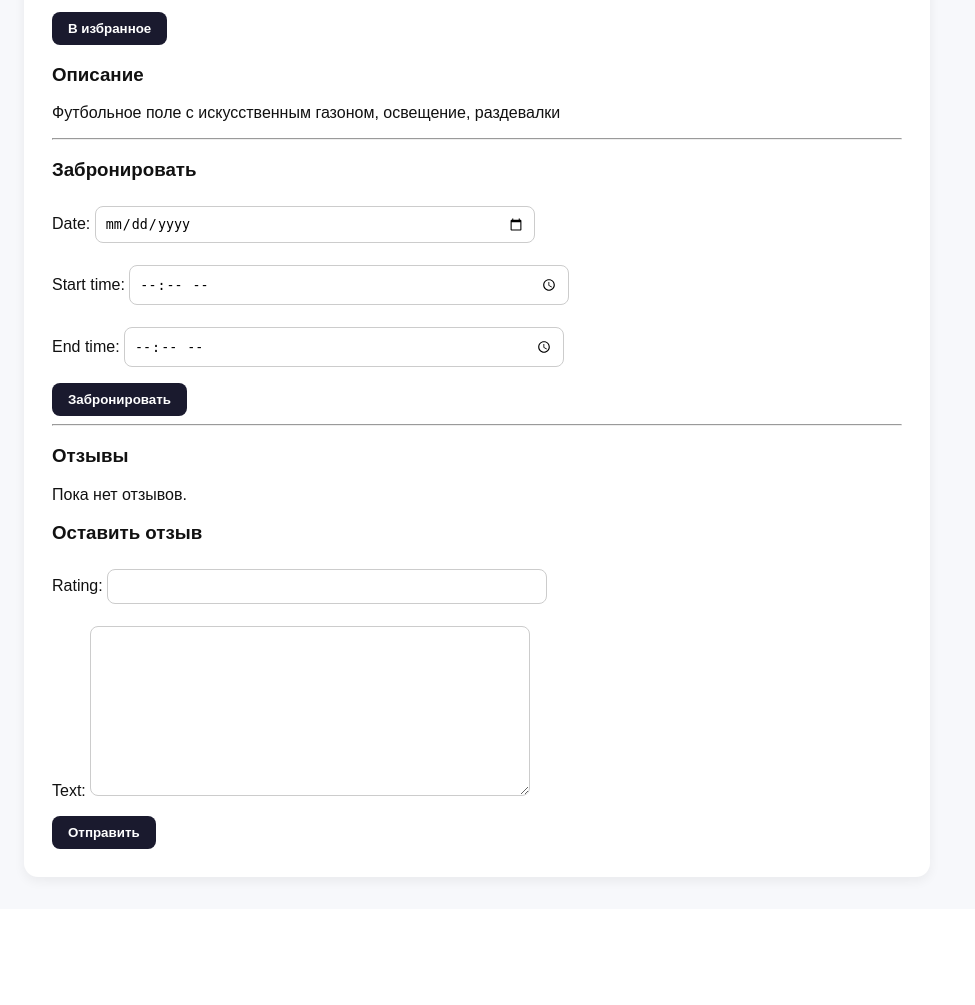
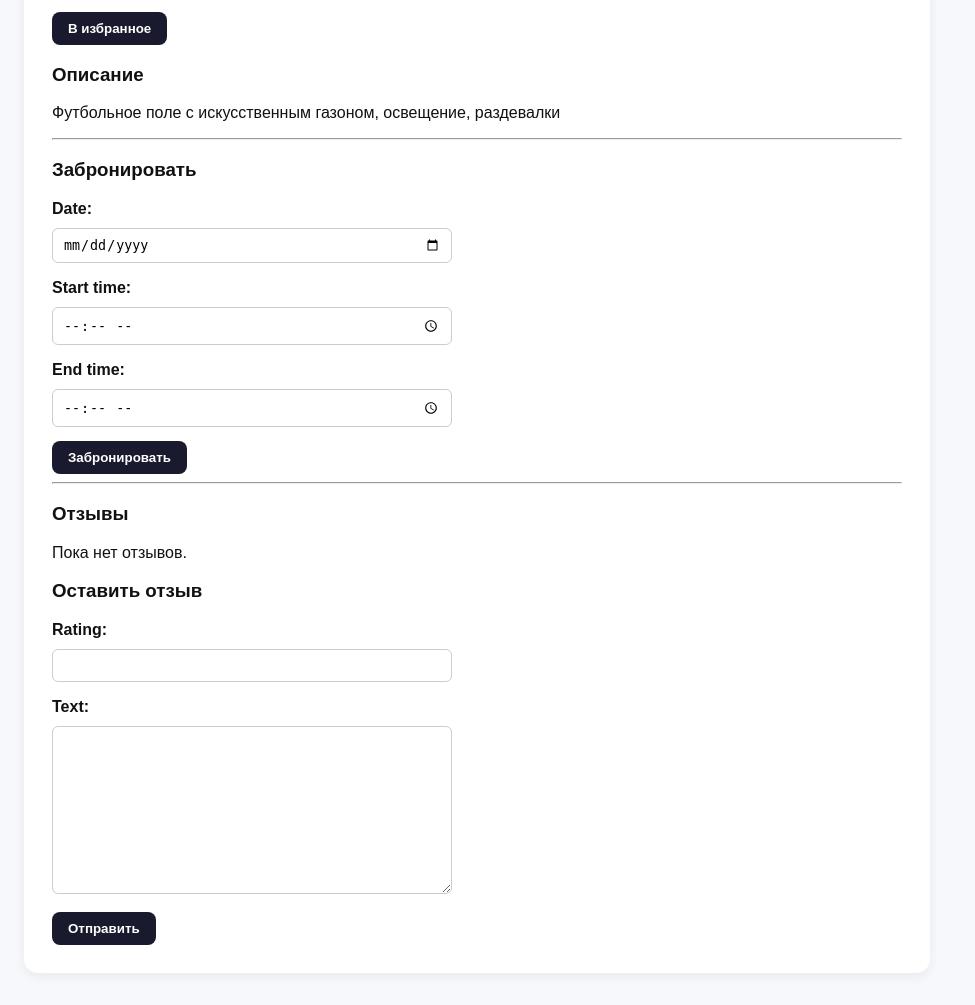
Before and after one commit to NurdauletBoris/SportSlot, a Django app: page /venues/1/ in a window 1280 px wide. Shown: the part 558-1563 px from the top of the page, without its empty margins (0-975 px from the left). Before the commit the page ends 1442 px from the top, so only its background shows below. Run offline with Django 5.2, Linux system fonts and the light colour scheme; data comes from the database, SQL or seed files in the repository; data that the repository does not hold is empty.

```diff
--- a/config/settings.py
+++ b/config/settings.py
@@ -110,7 +110,7 @@ AUTH_PASSWORD_VALIDATORS = [
 # Internationalization
 # https://docs.djangoproject.com/en/6.0/topics/i18n/
 
-LANGUAGE_CODE = 'en-us'
+LANGUAGE_CODE = 'ru'
 
 TIME_ZONE = 'UTC'
 
--- a/static/css/style.css
+++ b/static/css/style.css
@@ -146,3 +146,32 @@ form textarea {
     object-fit: cover;
     border-radius: 8px;
 }
+
+form p {
+    margin-bottom: 14px;
+}
+form label {
+    display: block;
+    font-weight: bold;
+    margin-bottom: 4px;
+}
+form input, form textarea, form select {
+    width: 100%;
+    max-width: 400px;
+    padding: 8px 10px;
+    border: 1px solid #ccc;
+    border-radius: 6px;
+    box-sizing: border-box;
+}
+form .helptext {
+    display: block;
+    font-size: 12px;
+    color: #888;
+    margin-top: 3px;
+}
+form ul {
+    font-size: 12px;
+    color: #888;
+    margin: 4px 0;
+    padding-left: 18px;
+}
```
